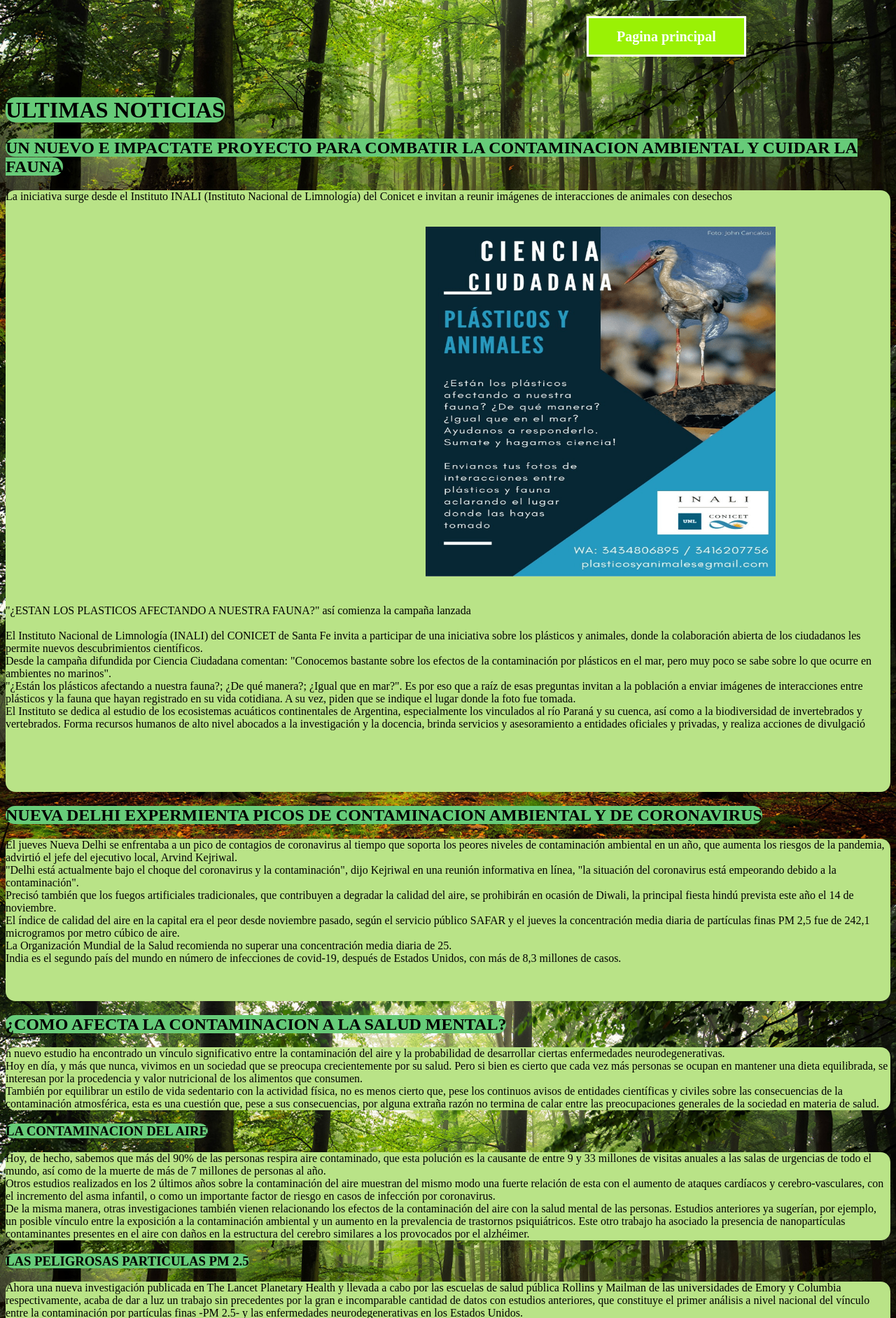
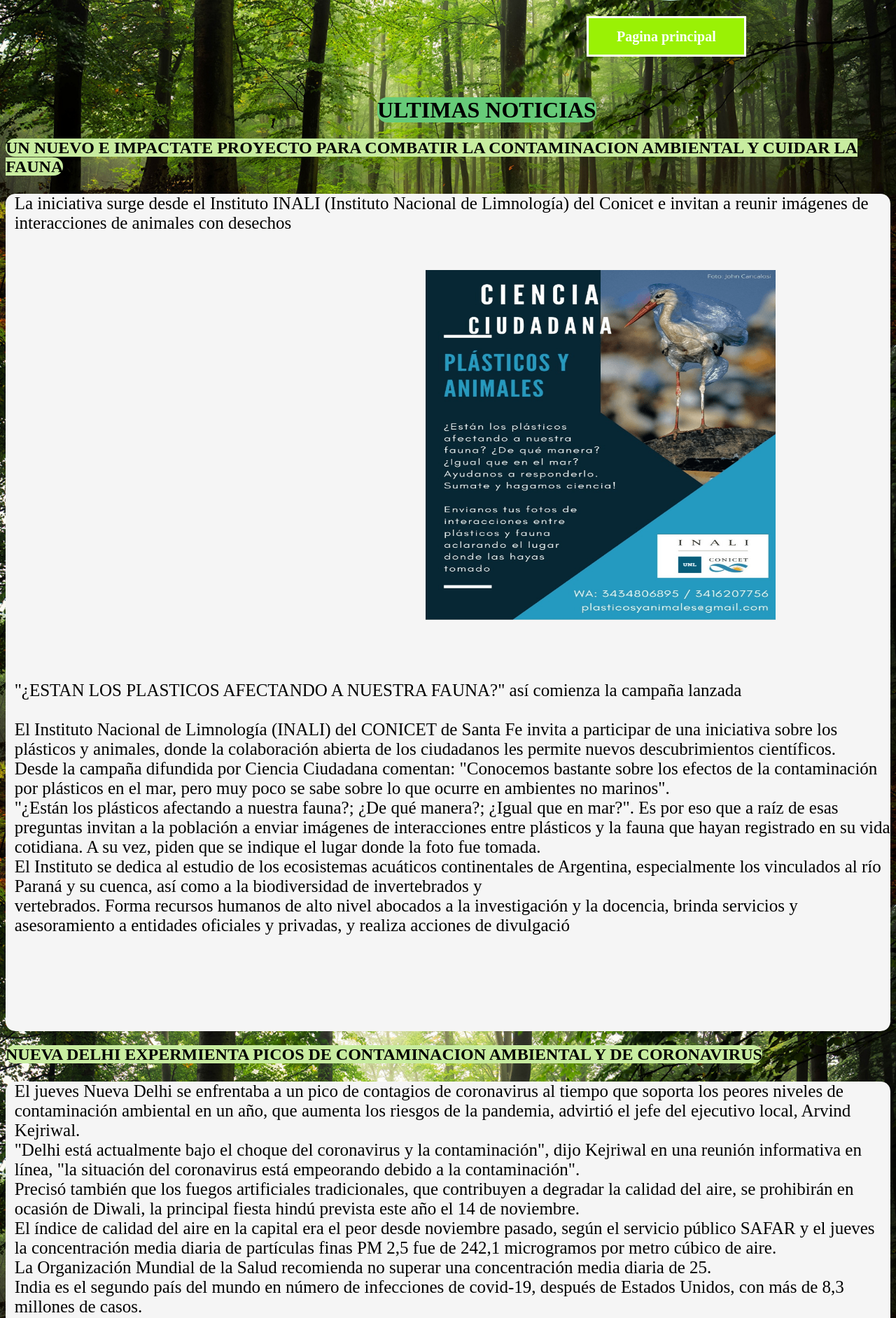
Before and after one commit to agustinramirez123/recicla2, a PHP site: page /Proyecto/Noticias.php in a window 1280 px wide. Shown: the part 307-2191 px from the top of the page at 70% size. Run offline with PHP 8.4, Linux system fonts and the light colour scheme.

Commit message:
Add files via upload

```diff
--- a/Proyecto/Noticias.php
+++ b/Proyecto/Noticias.php
@@ -12,7 +12,7 @@
 	<div><img src='logo.jpg' class='imgRedonda'></div><header></header>
   <br>
   <br>
-    <a class="boton3" href="home.php">Pagina principal</a>
+    <a class="boton3" href="home2.php">Pagina principal</a>
 
     <br>
   <br>
@@ -25,9 +25,8 @@
 
 
 
-    <h2><span class="titulop">UN NUEVO E IMPACTATE PROYECTO PARA COMBATIR LA CONTAMINACION  AMBIENTAL Y CUIDAR LA FAUNA</span></h2>
+    <h2><span class="titulopeq">UN NUEVO E IMPACTATE PROYECTO PARA COMBATIR LA CONTAMINACION  AMBIENTAL Y CUIDAR LA FAUNA</span></h2>
    <div class="noticia1">
-
 
 
     <p><span class="texto1">La iniciativa surge desde el Instituto INALI (Instituto Nacional de Limnología) del Conicet e invitan a reunir imágenes de interacciones de animales con desechos </br></br>
@@ -38,7 +37,7 @@
 
 </br></br>
 
-"¿ESTAN LOS PLASTICOS AFECTANDO A NUESTRA FAUNA?" así comienza la campaña lanzada
+<p>"¿ESTAN LOS PLASTICOS AFECTANDO A NUESTRA FAUNA?" así comienza la campaña lanzada
 </br></br>
 
 
@@ -48,14 +47,14 @@ Desde la campaña difundida por Ciencia Ciudadana comentan: "Conocemos bastante
 
 
 "¿Están los plásticos afectando a nuestra fauna?; ¿De qué manera?; ¿Igual que en mar?". Es por eso que a raíz de esas preguntas invitan a la población a enviar imágenes de interacciones entre plásticos y la fauna que hayan registrado en su vida cotidiana. A su vez, piden que se indique el lugar donde la foto fue tomada.<br>
-El Instituto se dedica al estudio de los ecosistemas acuáticos continentales de Argentina, especialmente los vinculados al río Paraná y su cuenca, así como a la biodiversidad de invertebrados y <br>vertebrados. Forma recursos humanos de alto nivel abocados a la investigación y la docencia, brinda servicios y asesoramiento a entidades oficiales y privadas, y realiza acciones de divulgació</span></p>
+El Instituto se dedica al estudio de los ecosistemas acuáticos continentales de Argentina, especialmente los vinculados al río Paraná y su cuenca, así como a la biodiversidad de invertebrados y <br>vertebrados. Forma recursos humanos de alto nivel abocados a la investigación y la docencia, brinda servicios y asesoramiento a entidades oficiales y privadas, y realiza acciones de divulgació</p>
 <br>
 <br>
 <br>
 <br>
 </div>
 
-<h2><span class="titulop">NUEVA DELHI EXPERMIENTA PICOS DE CONTAMINACION AMBIENTAL Y DE CORONAVIRUS</span></h2>
+<h2><span class="titulopeq">NUEVA DELHI EXPERMIENTA PICOS DE CONTAMINACION AMBIENTAL Y DE CORONAVIRUS</span></h2>
 <div class="noticia1">
 <p><span class="texto1">El jueves Nueva Delhi se enfrentaba a un pico de contagios de coronavirus al tiempo que soporta los peores niveles de  contaminación ambiental en un año, que aumenta los riesgos de la pandemia, advirtió el jefe del ejecutivo local, Arvind Kejriwal.<br>
 
@@ -71,16 +70,16 @@ India es el segundo país del mundo en número de infecciones de covid-19, despu
 <br>
 <br>
 </div>
-<h2><span class="titulop">¿COMO AFECTA LA CONTAMINACION A LA SALUD MENTAL?</span></h2>
+<h2><span class="titulopeq">¿COMO AFECTA LA CONTAMINACION A LA SALUD MENTAL?</span></h2>
 <div class="noticia1">
-<p><span class="texto1">n nuevo estudio ha encontrado un vínculo significativo entre la contaminación del aire y la probabilidad de desarrollar ciertas enfermedades neurodegenerativas.<br>
+<p><span class="texto1">Un nuevo estudio ha encontrado un vínculo significativo entre la contaminación del aire y la probabilidad de desarrollar ciertas enfermedades neurodegenerativas.<br>
 
 Hoy en día, y más que nunca, vivimos en un sociedad que se preocupa crecientemente por su salud. Pero si bien es cierto que cada vez más personas se ocupan en mantener una dieta equilibrada, se interesan por la procedencia y valor nutricional de los alimentos que consumen.<br>
 
 También por equilibrar un estilo de vida sedentario con la actividad física, no es menos cierto que, pese los continuos avisos de entidades científicas y civiles sobre las consecuencias de la contaminación atmosférica, esta es una cuestión que, pese a sus consecuencias, por alguna extraña razón no termina de calar entre las preocupaciones generales de la sociedad en materia de salud.</span></p>
 </div>
 
-<h3><span class="titulop">LA CONTAMINACION DEL AIRE</span></h3>
+<h3><span class="titulopeq">LA CONTAMINACION DEL AIRE</span></h3>
 <div class="noticia1">
 <p><span class="texto1">Hoy, de hecho, sabemos que más del 90% de las personas respira aire contaminado, que esta polución es la causante de entre 9 y 33 millones de visitas anuales a las salas de urgencias de todo el mundo, así como de la muerte de más de 7 millones de personas al año.<br>
 
@@ -88,7 +87,7 @@ Otros estudios realizados en los 2 últimos años sobre la contaminación del ai
 
 De la misma manera, otras investigaciones también vienen relacionando los efectos de la contaminación del aire con la salud mental de las personas. Estudios anteriores ya sugerían, por ejemplo, un posible vínculo entre la exposición a la contaminación ambiental y un aumento en la prevalencia de trastornos psiquiátricos. Este otro trabajo ha asociado la presencia de nanopartículas contaminantes presentes en el aire con daños en la estructura del cerebro similares a los provocados por el alzhéimer.</span></p>
 </div>
-<h3><span class="titulop">LAS PELIGROSAS PARTICULAS PM 2.5</span></h3>
+<h3><span class="titulopeq">LAS PELIGROSAS PARTICULAS PM 2.5</span></h3>
 <div class="noticia1">
 <p><span class="texto1">Ahora una nueva investigación publicada en The Lancet Planetary Health y llevada a cabo por las escuelas de salud pública Rollins y Mailman de las universidades de Emory y Columbia respectivamente, acaba de dar a luz un trabajo sin precedentes por la gran e incomparable cantidad de datos con estudios anteriores, que constituye el primer análisis a nivel nacional del vínculo entre la contaminación por partículas finas -PM 2.5- y las enfermedades neurodegenerativas en los Estados Unidos.<br>
 
--- a/Proyecto/estilos3.css
+++ b/Proyecto/estilos3.css
@@ -5,6 +5,9 @@ body{
     background-size: contain;
 background-size: cover;
     background-attachment: fixed;
+}
+p{
+  margin-left: 1%;
 }
 .foto {
 margin-left: 600px;
@@ -15,12 +18,18 @@ background-color: #67CB79;
 	 border-radius: 14px 14px 14px 14px;
 	}
 .titulop{
+  margin-left: 42%;
 	 background-color: #67CB79;
 	 border-radius: 14px 14px 14px 14px;
 }
+.titulopeq{
+  background-color: #C8ECA0;
+   border-radius: 14px 14px 14px 14px;
+}
 .noticia1{
-  background-color: #b9e387;
+  background-color: #F5F5F5;
   border-radius: 14px 14px 14px 14px;
+  font-size: 25px;
 }
 
 .texto{
```
